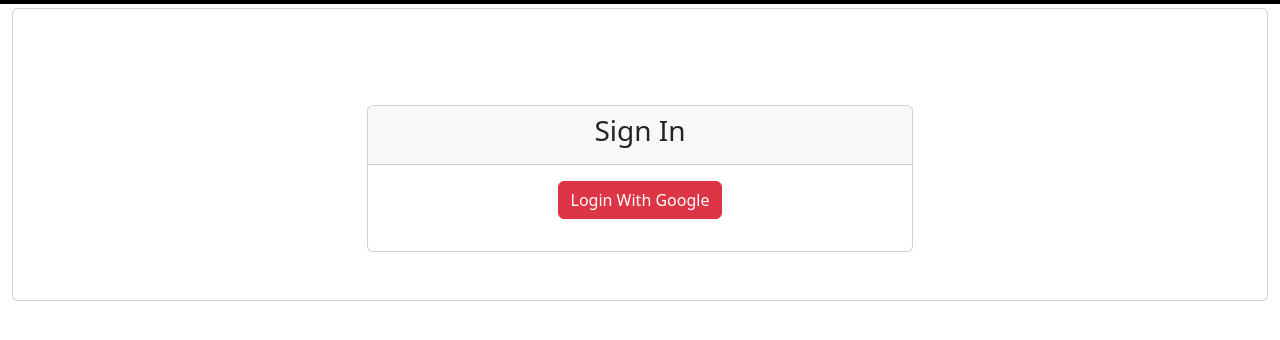
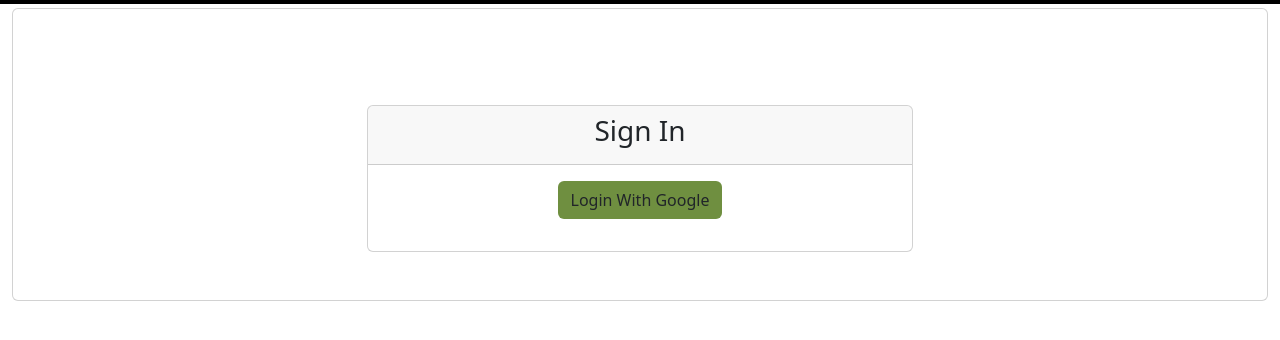
Before and after one commit to CSCI3356-Fall2024/Byte-to-Eat, a Django app: page /login/ in a window 1280 px wide. Shown: the part 86-426 px from the top of the page. Run offline with Django 5.2, Linux system fonts and the light colour scheme.

Commit message:
cleared updates from requirements, updated login button

```diff
--- a/EagleEats/mainApp/pipeline.py
+++ b/EagleEats/mainApp/pipeline.py
@@ -1,7 +1,5 @@
 def check_first_login(backend, user, response, *args, **kwargs):
-    # Check if it's the first time the user is logging in
     if user and not user.is_staff and not user.last_login:
-        # If it's the first time, store a flag in the session
         backend.strategy.session_set('is_first_login', True)
     else:
         backend.strategy.session_set('is_first_login', False)
--- a/EagleEats/mainApp/templates/login.html
+++ b/EagleEats/mainApp/templates/login.html
@@ -9,7 +9,7 @@
                     </div>
                     <div class="card-body">
                         <div class="text-center mb-3">
-                            <a href="{% url 'social:begin' 'google-oauth2' %}" class="btn btn-danger btn-block">
+                            <a href="{% url 'social:begin' 'google-oauth2' %}" class="btn btn-block" style="background-color: #6f8f40">
                                 <i class="fab fa-google"></i> Login With Google
                             </a>
                         </div>
--- a/requirements.txt
+++ b/requirements.txt
@@ -1,7 +1,4 @@
 django-crispy-forms
-crispy-bootstrap4
+crispy-bootstrap5
 Django
-<<<<<<< Updated upstream
 social-auth-app-django
-=======
-social-auth-app-django
```
